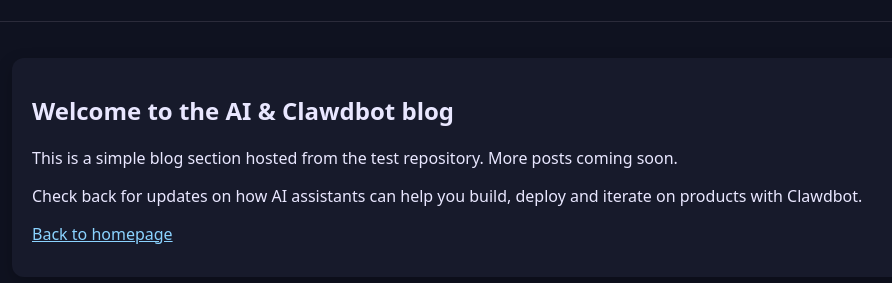
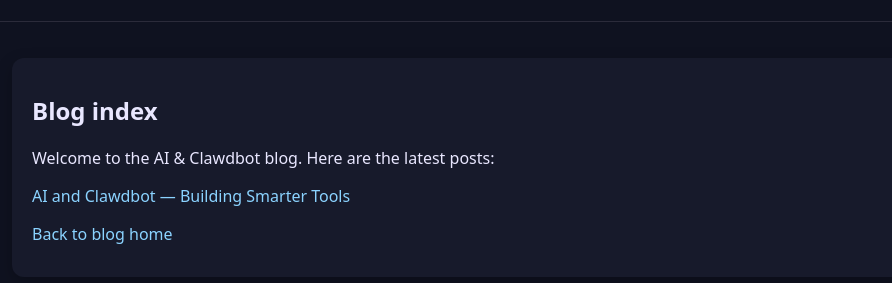
Before and after one commit to MarcoClawd/test, a plain HTML site: page blog/index.html in a window 1280 px wide. Shown: the part 65-348 px from the top of the page, without its empty margins (178-1070 px from the left). Drawn offline with Linux system fonts and the light colour scheme.

Commit message:
feat(blog): add index page linking posts

```diff
--- a/blog/index.html
+++ b/blog/index.html
@@ -11,7 +11,9 @@
     h1{margin:0;font-size:1.75rem}
     .container{max-width:900px;margin:0 auto;padding:20px}
     .card{background:var(--card);border-radius:12px;padding:16px 20px;box-shadow:0 6px 16px rgba(0,0,0,.25);margin:16px 0}
-    a{color:#8bd3ff}
+    a{color:#8bd3ff;text-decoration:none}
+    ul{list-style:none;padding:0}
+    li{margin:6px 0}
   </style>
 </head>
 <body>
@@ -20,10 +22,12 @@
   </header>
   <section class="container">
     <article class="card">
-      <h2>Welcome to the AI & Clawdbot blog</h2>
-      <p>This is a simple blog section hosted from the test repository. More posts coming soon.</p>
-      <p>Check back for updates on how AI assistants can help you build, deploy and iterate on products with Clawdbot.</p>
-      <p><a href="/test/">Back to homepage</a></p>
+      <h2>Blog index</h2>
+      <p>Welcome to the AI & Clawdbot blog. Here are the latest posts:</p>
+      <ul>
+        <li><a href="posts/ai-clawdbot.html">AI and Clawdbot — Building Smarter Tools</a></li>
+      </ul>
+      <p><a href="/test/blog/index.html">Back to blog home</a></p>
     </article>
   </section>
 </body>
```
